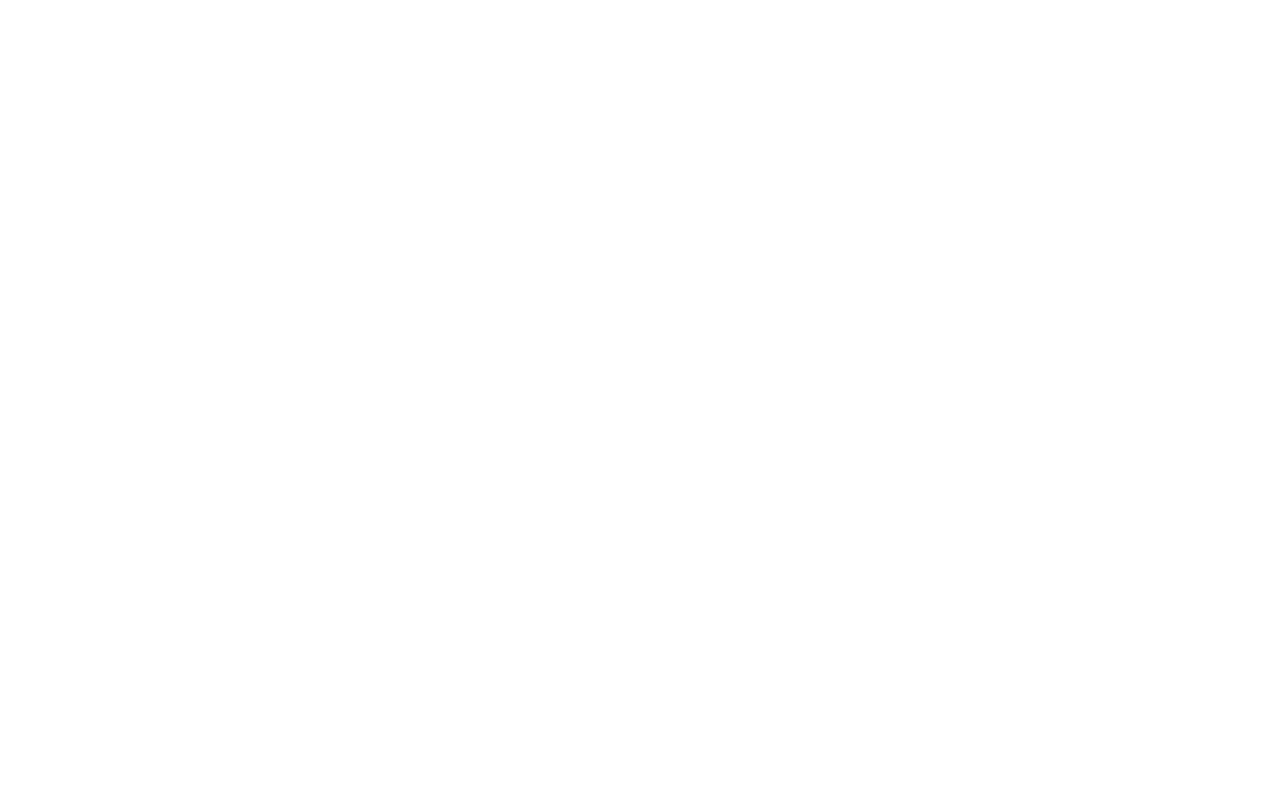
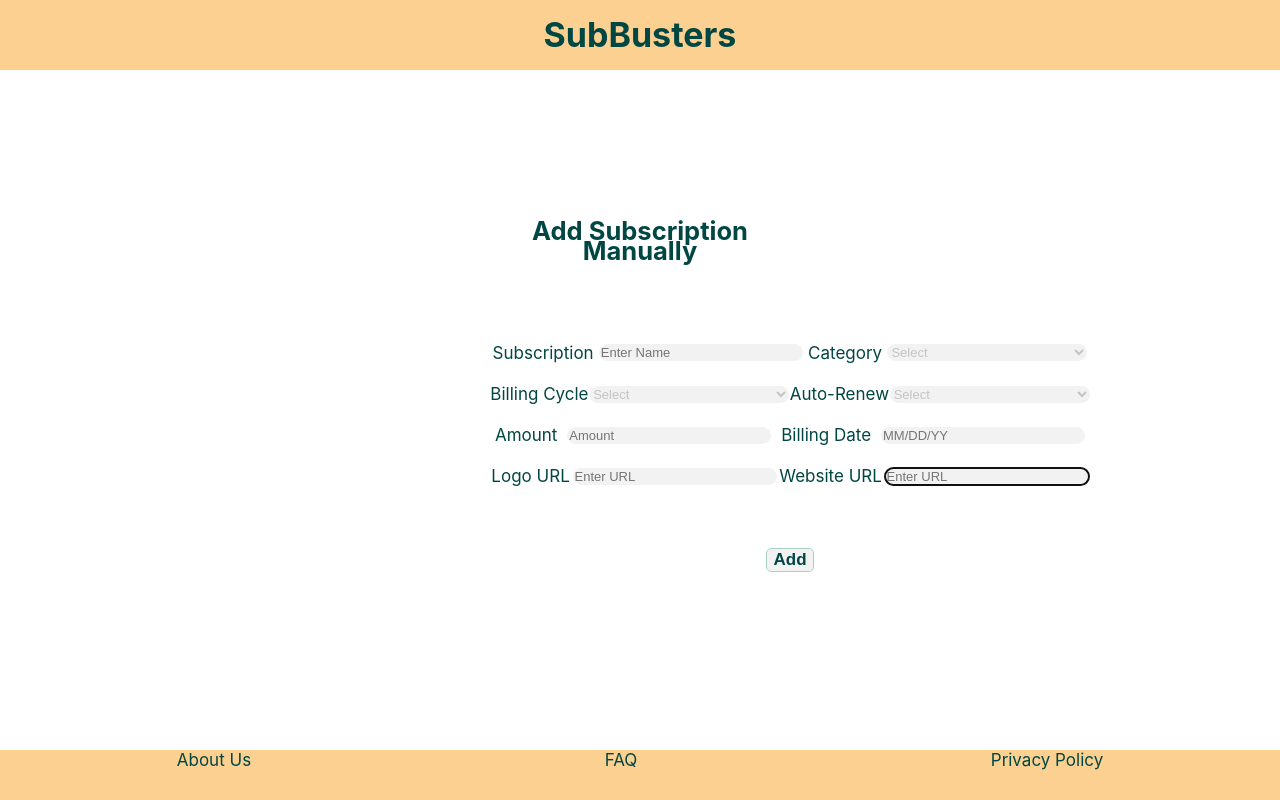
Before and after one commit to thethomasmiller/SubBusters, a React (Create React App) app in the folder client/: page /add-subscription in a window 1280 px wide. Built offline with nearby package versions, Linux system fonts and the light colour scheme.

Commit message:
feature/class-names

```diff
--- a/client/src/App.jsx
+++ b/client/src/App.jsx
@@ -1,20 +1,20 @@
 import React from 'react'
 import './App.css'
-// import Login from './screens/Login/Login'
-// import SubscriptionCreate from './screens/SubscriptionCreate/SubscriptionCreate'
+import Login from './screens/Login/Login'
+import SubscriptionCreate from './screens/SubscriptionCreate/SubscriptionCreate'
 import SubscriptionDelete from './screens/SubscriptionDelete/SubscriptionDelete'
-// import SubscriptionUpdate from './screens/SubscriptionUpdate/SubscriptionUpdate'
-// import Subscriptions from './screens/Subscriptions/Subscriptions'
+import SubscriptionUpdate from './screens/SubscriptionUpdate/SubscriptionUpdate'
+import Subscriptions from './screens/Subscriptions/Subscriptions'
 import { Route, Switch } from 'react-router-dom'
 
 const App = () => {
   return (<>
     <div>
       <Switch>
-        {/* <Route exact path='/' component={Login}/>  */}
-        {/* <Route exact path='/subscriptions' component={Subscriptions}/> */}
-        {/* <Route path='/add-subscription' component={SubscriptionCreate}/> */}
-        {/* <Route exact path='/subscriptions/:id/update' component={SubscriptionUpdate}/> */}
+        <Route exact path='/' component={Login}/>
+        <Route exact path='/subscriptions' component={Subscriptions}/>
+        <Route path='/add-subscription' component={SubscriptionCreate}/>
+        <Route exact path='/subscriptions/:id/update' component={SubscriptionUpdate}/>
         <Route exact path='/subscriptions/:id' component={SubscriptionDelete}/>
       </Switch>
     </div>
--- a/client/src/screens/SubscriptionDelete/SubscriptionDelete.css
+++ b/client/src/screens/SubscriptionDelete/SubscriptionDelete.css
@@ -24,9 +24,7 @@
   justify-content: center;
   border: none;
   background-color: transparent;
-  /* font-weight: ; */
-  /* color: red; */
-  /* text-decoration: none; */
+
 }
 
 .body{
```
